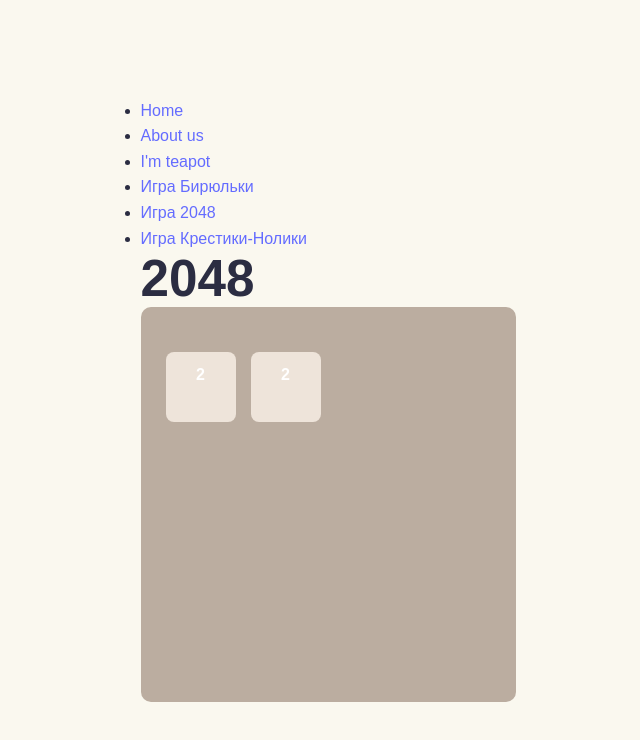
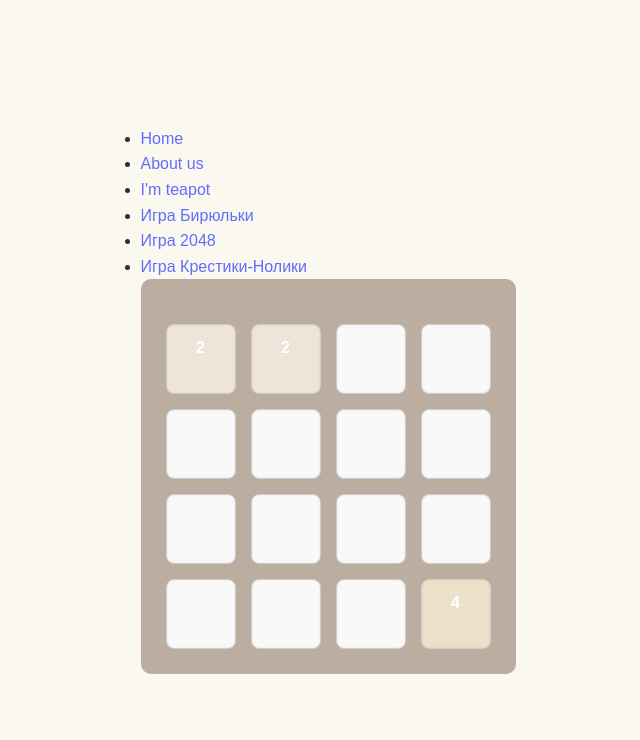
Before and after one commit to dovlatyanc/new-appIcons-master, a React (Vite) app: page /2048 in a window 1280 px wide. Shown: the top 740 px of the page, without its empty margins (312-952 px from the left). Built offline with nearby package versions, Linux system fonts and the light colour scheme.

Commit message:
движение работает верно

```diff
--- a/src/App.css
+++ b/src/App.css
@@ -552,14 +552,14 @@ body {
   height: 100vh;
 }
 
-.game2048-container {
+.game-container {
   background-color: #bbada0;
   padding: 20px;
   border-radius: 10px;
   text-align: center;
 }
 
-.grid2048 {
+.grid {
   display: grid;
   grid-template-columns: repeat(4, 80px);
   grid-template-rows: repeat(4, 80px);
--- a/src/Tile.jsx
+++ b/src/Tile.jsx
@@ -1,39 +1,31 @@
-
+// src/Tile.jsx
 import React from 'react';
 
-function getTileColor(value) {
-  const colors = {
-    2: '#eee4da',
-    4: '#ede0c8',
-    8: '#f2b179',
-    16: '#f59563',
-    32: '#f67c5f',
-    64: '#f65e3b',
-    128: '#edcf72',
-    256: '#edcc61',
-    512: '#edc850',
-    1024: '#edc53f',
-    2048: '#edc22e',
-  };
-  return colors[value] || '#3e3933';
-}
-
 const Tile = ({ value }) => {
-  if (value === 0) return null;
-
   const tileStyle = {
-    backgroundColor: getTileColor(value),
-    color: '#fff',
+    backgroundColor:
+      value === 2 ? '#eee4da' :
+      value === 4 ? '#ede0c8' :
+      value === 8 ? '#f2b179' :
+      value === 16 ? '#f59563' :
+      value === 32 ? '#f67c5f' :
+      value === 64 ? '#f65e3b' :
+      value === 128 ? '#edcf72' :
+      value === 256 ? '#edcc61' :
+      value === 512 ? '#edc850' :
+      value === 1024 ? '#edc53f' :
+      value === 2048 ? '#edc22e' : '#f9f9f9', // для пустых плиток
+    color: value !== 0 ? '#fff' : '#ccc',
     fontWeight: 'bold',
     textAlign: 'center',
     padding: '10px',
     margin: '5px',
     borderRadius: '8px',
+    border: '1px solid #ccc',
+    boxShadow: 'inset 0 0 2px rgba(0, 0, 0, 0.1)',
   };
 
-  return <div style={tileStyle}>{value}</div>;
+  return <div style={tileStyle}>{value !== 0 && value}</div>;
 };
 
-
-
 export default Tile;
--- a/src/pages/Game2048.jsx
+++ b/src/pages/Game2048.jsx
@@ -3,194 +3,128 @@ import React, { useState, useEffect } from 'react';
 import Tile from '../Tile';
 
 export default function Game2048() {
-  const [grid, setGrid] = useState(createEmptyGridWithTiles());
+  const [grid, setGrid] = useState([
+    [2, 2, 0, 0],
+    [0, 0, 0, 0],
+    [0, 0, 0, 0],
+    [0, 0, 0, 4]
+  ]);
 
-  // Создаёт пустую сетку 4x4
-  function createEmptyGrid() {
-    return Array(4).fill().map(() => Array(4).fill(0));
+  // Сравнивает два массива
+  function arraysEqual(a, b) {
+    return a.length === b.length && a.every((val, index) => val === b[index]);
   }
 
-  // Добавляет одну случайную плитку (2 или 4)
-  function addRandomTile(grid) {
-    let emptyCells = [];
-    for (let i = 0; i < 4; i++) {
-      for (let j = 0; j < 4; j++) {
-        if (grid[i][j] === 0) {
-          emptyCells.push([i, j]);
-        }
+  // Обрабатывает строку или столбец
+  function processLine(line, reverseBefore = false, reverseAfter = false) {
+    let filtered = line.filter(val => val !== 0);
+    if (reverseBefore) filtered = [...filtered].reverse();
+
+    const merged = [];
+    for (let i = 0; i < filtered.length; i++) {
+      if (i < filtered.length - 1 && filtered[i] === filtered[i + 1]) {
+        merged.push(filtered[i] * 2);
+        i++;
+      } else {
+        merged.push(filtered[i]);
       }
     }
 
-    if (emptyCells.length === 0) return grid;
+    while (merged.length < 4) {
+      merged.push(0);
+    }
 
-    const [row, col] = emptyCells[Math.floor(Math.random() * emptyCells.length)];
-    const value = Math.random() < 0.9 ? 2 : 4;
-    grid[row][col] = value;
-    return [...grid];
+    if (reverseAfter) {
+      merged.reverse();
+    }
+
+    return merged;
   }
 
-  // Создаёт сетку с 2 случайными плитками
-  function createEmptyGridWithTiles() {
-    let g = createEmptyGrid();
-    g = addRandomTile(g);
-    g = addRandomTile(g);
-    return g;
-  }
+  // Обработчик движения
+  function handleMove(direction) {
+    const newGrid = JSON.parse(JSON.stringify(grid));
+    let changed = false;
 
-  // Логика движения вправо
-  function moveRight() {
-    let newGrid = JSON.parse(JSON.stringify(grid));
+    switch (direction) {
+      case 'ArrowLeft':
+        for (let row = 0; row < 4; row++) {
+          const processed = processLine(newGrid[row], false, false);
+          if (!arraysEqual(newGrid[row], processed)) {
+            newGrid[row] = processed;
+            changed = true;
+          }
+        }
+        break;
 
-    for (let row = 0; row < 4; row++) {
-      let line = newGrid[row].filter(val => val !== 0);
-      for (let i = line.length - 1; i >= 1; i--) {
-        if (line[i] === line[i - 1]) {
-          line[i] *= 2;
-          line[i - 1] = 0;
+      case 'ArrowRight':
+        for (let row = 0; row < 4; row++) {
+          const processed = processLine(newGrid[row], true, true);
+          if (!arraysEqual(newGrid[row], processed)) {
+            newGrid[row] = processed;
+            changed = true;
+          }
         }
-      }
+        break;
 
-      line = line.filter(val => val !== 0);
-      while (line.length < 4) line.unshift(0);
+      case 'ArrowUp':
+        for (let col = 0; col < 4; col++) {
+          const column = [newGrid[0][col], newGrid[1][col], newGrid[2][col], newGrid[3][col]];
+          const processed = processLine(column, false, false);
+          for (let row = 0; row < 4; row++) {
+            if (newGrid[row][col] !== processed[row]) {
+              newGrid[row][col] = processed[row];
+              changed = true;
+            }
+          }
+        }
+        break;
 
-      newGrid[row] = line;
+      case 'ArrowDown':
+        for (let col = 0; col < 4; col++) {
+          const column = [newGrid[0][col], newGrid[1][col], newGrid[2][col], newGrid[3][col]];
+          const processed = processLine(column, true, true);
+          for (let row = 0; row < 4; row++) {
+            if (newGrid[row][col] !== processed[row]) {
+              newGrid[row][col] = processed[row];
+              changed = true;
+            }
+          }
+        }
+        break;
     }
 
-    if (JSON.stringify(newGrid) !== JSON.stringify(grid)) {
-      newGrid = addRandomTile(newGrid);
+    if (changed) {
       setGrid(newGrid);
     }
   }
 
-  // Логика движения влево
-  function moveLeft() {
-    let newGrid = JSON.parse(JSON.stringify(grid));
-
-    for (let row = 0; row < 4; row++) {
-      let line = newGrid[row].filter(val => val !== 0);
-
-      for (let i = 0; i < line.length - 1; i++) {
-        if (line[i] === line[i + 1]) {
-          line[i] *= 2;
-          line[i + 1] = 0;
-        }
-      }
-
-      line = line.filter(val => val !== 0);
-      while (line.length < 4) line.push(0);
-
-      newGrid[row] = line;
-    }
-
-    if (JSON.stringify(newGrid) !== JSON.stringify(grid)) {
-      newGrid = addRandomTile(newGrid);
-      setGrid(newGrid);
-    }
-  }
-
-  // Логика движения вверх
-  function moveUp() {
-    let newGrid = JSON.parse(JSON.stringify(grid));
-
-    for (let col = 0; col < 4; col++) {
-      let column = [newGrid[0][col], newGrid[1][col], newGrid[2][col], newGrid[3][col]];
-      column = column.filter(val => val !== 0);
-
-      for (let i = 0; i < column.length - 1; i++) {
-        if (column[i] === column[i + 1]) {
-          column[i] *= 2;
-          column[i + 1] = 0;
-        }
-      }
-
-      column = column.filter(val => val !== 0);
-      while (column.length < 4) column.push(0);
-
-      for (let i = 0; i < 4; i++) {
-        newGrid[i][col] = column[i];
-      }
-    }
-
-    if (JSON.stringify(newGrid) !== JSON.stringify(grid)) {
-      newGrid = addRandomTile(newGrid);
-      setGrid(newGrid);
-    }
-  }
-
-  // Логика движения вниз
-  function moveDown() {
-    let newGrid = JSON.parse(JSON.stringify(grid));
-
-    for (let col = 0; col < 4; col++) {
-      let column = [newGrid[0][col], newGrid[1][col], newGrid[2][col], newGrid[3][col]];
-      column = column.filter(val => val !== 0);
-
-      for (let i = column.length - 1; i >= 1; i--) {
-        if (column[i] === column[i - 1]) {
-          column[i] *= 2;
-          column[i - 1] = 0;
-        }
-      }
-
-      column = column.filter(val => val !== 0);
-      while (column.length < 4) column.unshift(0);
-
-      for (let i = 0; i < 4; i++) {
-        newGrid[i][col] = column[i];
-      }
-    }
-
-    if (JSON.stringify(newGrid) !== JSON.stringify(grid)) {
-      newGrid = addRandomTile(newGrid);
-      setGrid(newGrid);
-    }
-  }
-
-  // Проверка победы
-  useEffect(() => {
-    if (grid.some(row => row.includes(2048))) {
-      alert("Победа!");
-    }
-  }, [grid]);
-
-  // Обработчик нажатий клавиш
+  // Обработчик клавиш
   useEffect(() => {
     const handleKeyDown = (e) => {
+      e.preventDefault();
       switch (e.key) {
-        case 'ArrowUp':
-          moveUp();
-          break;
-        case 'ArrowDown':
-          moveDown();
-          break;
-        case 'ArrowLeft':
-          moveLeft();
-          break;
-        case 'ArrowRight':
-          moveRight();
-          break;
-        default:
-          return;
+        case 'ArrowUp': handleMove('ArrowUp'); break;
+        case 'ArrowDown': handleMove('ArrowDown'); break;
+        case 'ArrowLeft': handleMove('ArrowLeft'); break;
+        case 'ArrowRight': handleMove('ArrowRight'); break;
+        default: return;
       }
     };
 
     window.addEventListener('keydown', handleKeyDown);
-    return () => {
-      window.removeEventListener('keydown', handleKeyDown);
-    };
+    return () => window.removeEventListener('keydown', handleKeyDown);
   }, [grid]);
 
   return (
-    <div>
-      <h1>2048</h1>
-      <div className="game2048-container">
-        <div className="grid2048">
-          {grid.map((row, rowIndex) =>
-            row.map((cell, colIndex) => (
-              <Tile key={`${rowIndex}-${colIndex}`} value={cell} />
-            ))
-          )}
-        </div>
+    <div className="game-container">
+
+      <div className="grid">
+        {grid.map((row, rowIndex) =>
+          row.map((cell, colIndex) => (
+            <Tile key={`${rowIndex}-${colIndex}`} value={cell} />
+          ))
+        )}
       </div>
     </div>
   );
```
